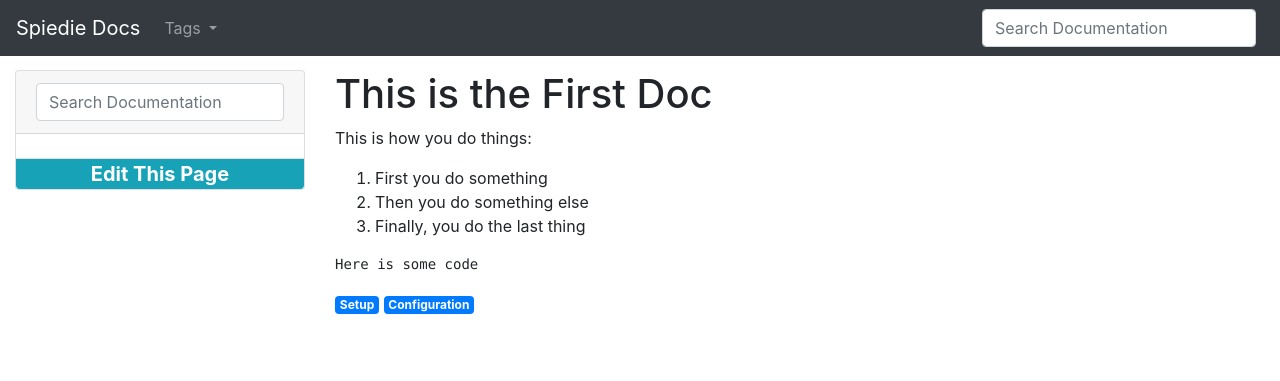
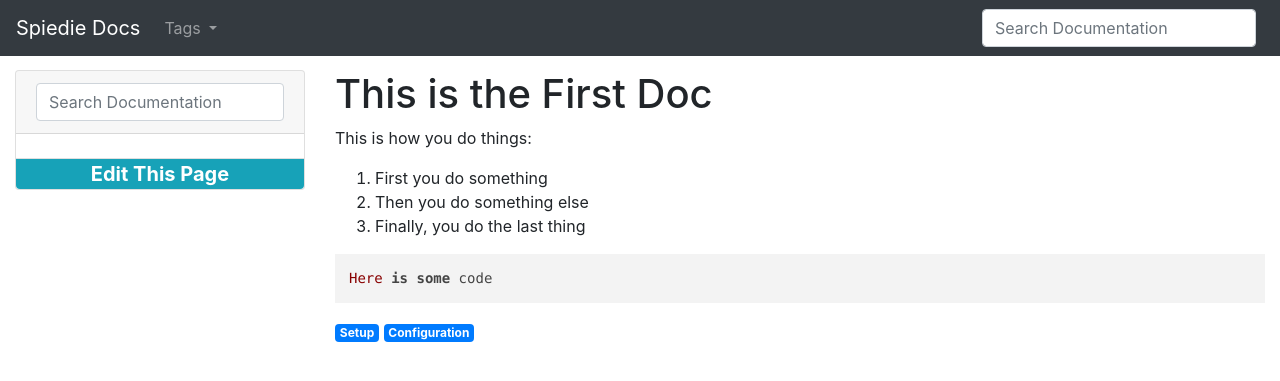
Before and after one commit to pavalenta/SpiedieDocs, a Jekyll site: the page built from docs/tutorials/first.md, in a window 1280 px wide. Shown: the top 381 px of the page. Built offline with Jekyll 4.4.1, drawn with Linux system fonts in a browser that asks for light colours; nearby versions of some CDN libraries; our own code applies the rules of GitHub Pages for plain Markdown files; part of the change alters nothing that is shown.

Commit message:
Add Auto Syntax Highlighting

```diff
--- a/docs/_layouts/default.html
+++ b/docs/_layouts/default.html
@@ -11,8 +11,7 @@
     <meta name="viewport" content="width=device-width, initial-scale=1.0">
     <title>{{ page.title }} | Spiedie | Binghamton University</title>
     <link rel="stylesheet" href="https://stackpath.bootstrapcdn.com/bootstrap/4.3.1/css/bootstrap.min.css" integrity="sha384-ggOyR0iXCbMQv3Xipma34MD+dH/1fQ784/j6cY/iJTQUOhcWr7x9JvoRxT2MZw1T" crossorigin="anonymous">
-    <!-- Global site tag (gtag.js) - Google Analytics -->
-    <script async src="https://www.googletagmanager.com/gtag/js?id=UA-11743206-2"></script>
+    <link rel="stylesheet" href="//cdnjs.cloudflare.com/ajax/libs/highlight.js/9.15.6/styles/default.min.css">
     <script>
       window.dataLayer = window.dataLayer || [];
       function gtag(){dataLayer.push(arguments);}
@@ -123,6 +122,8 @@
     <script src="https://code.jquery.com/jquery-2.2.4.min.js" integrity="sha256-BbhdlvQf/xTY9gja0Dq3HiwQF8LaCRTXxZKRutelT44=" crossorigin="anonymous"></script>
     <script src="https://stackpath.bootstrapcdn.com/bootstrap/4.3.1/js/bootstrap.min.js" integrity="sha384-JjSmVgyd0p3pXB1rRibZUAYoIIy6OrQ6VrjIEaFf/nJGzIxFDsf4x0xIM+B07jRM" crossorigin="anonymous"></script>
     <script src="{{ site.url }}/assets/js/jquery.autocomplete.js"></script>
+    <script src="//cdnjs.cloudflare.com/ajax/libs/highlight.js/9.15.6/highlight.min.js"></script>
+    <script>hljs.initHighlightingOnLoad();</script>
     <script>
       var docs_arr = [
       {% for page in site.pages %}{% if page.dir == "/tutorials/" %}{
```
